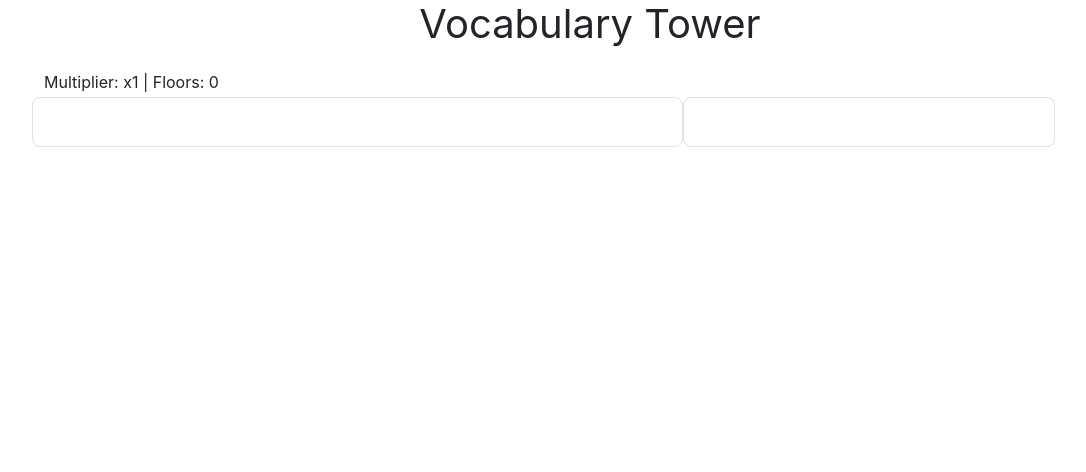
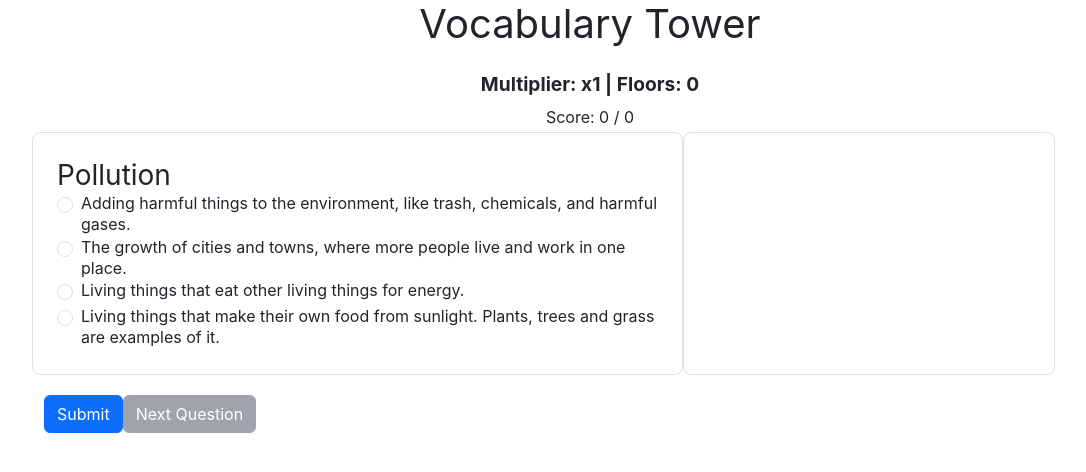
Before and after one commit to ebr93/science-vocabulary-game, a website built with webpack: page src/template.html in a window 1280 px wide. Shown: the whole page, without its empty margins (50-1136 px from the left). Built offline with nearby package versions, Linux system fonts and the light colour scheme.

Commit message:
updated game logic to questions answered incorrectly, no issues with generating new questions, updated vocab list

```diff
--- a/src/index.js
+++ b/src/index.js
@@ -1,3 +1,17 @@
+let score = 0;
+let totalQuestions = 0;
+const levels = ['easy', 'medium', 'hard'];
+let currentLevel = 'easy'; // Default level
+let pendingQuestions = []; // Store words for later
+let currentQuestion = {
+  word: null,
+  correctDefinition: null
+};
+
+  // let currentWord;
+  // let correctDefinition = '';
+const submitButton = document.querySelector('#submitButton');
+const nextButton = document.querySelector('#nextButton')
 
 document.addEventListener('DOMContentLoaded', function () {
   let wordBank = [
@@ -227,192 +241,251 @@ document.addEventListener('DOMContentLoaded', function () {
           example: "Expansion of Cities and Loss of Green Spaces"
         }
       },
+
+
+
       {
         name: "Matter",
         teks: "Properties of Matter",
         definitions: {
-          easy: "Anything that has mass and takes up space."
+          easy: "Anything that has mass and takes up space.",
+          medium: "Substances that occupy physical space and possess mass, comprising all tangible materials.",
+          example: "Rocks, Metals, and Gases"
         }
       },
       {
         name: "Classify",
         teks: "Properties of Matter",
         definitions: {
-          easy: "To sort or organize things into different groups."
+          easy: "To sort or organize things into different groups, based on its physical attributes or properties of matter.",
+          medium: "The systematic arrangement of materials based on shared characteristics or properties.",
+          example: "Sorting Rocks by Size or Minerals by Hardness"
         }
       },
       {
         name: "Measurable",
         teks: "Properties of Matter",
         definitions: {
-          easy: "Something that can be measured or quantified."
+          easy: "Something that can be measured or quantified using units",
+          medium: "Quantifiable aspects of matter that can be determined through empirical means.",
+          example: "Measuring the Mass of a Substance in Grams"
         }
       },
       {
         name: "Testable",
         teks: "Properties of Matter",
         definitions: {
-          easy: "Something that can be tested or experimented on."
+          easy: "Something that can be tested or experimented on.",
+          medium: "Characteristics of substances that can be verified through experimental procedures.",
+          example: "Testing the Boiling Point of Water"
         }
       },
       {
         name: "Observable",
         teks: "Properties of Matter",
         definitions: {
-          easy: "Something that can be seen or noticed with your 5 senses."
+          easy: "Something that can be seen or noticed with your 5 senses.",
+          medium: "Physical attributes of substances that are perceptible through sensory experience.",
+          example: "Observing the Color Change of a Chemical Reaction"
         }
       },
       {
         name: "Physical Properties",
         teks: "Properties of Matter",
         definitions: {
-          easy: "Features of matter that you can see or measure using your 5 senses or tools."
+          easy: "Features of matter that you can see or measure using your 5 senses or tools.",
+          medium: "Inherent attributes of substances that can be observed or measured without altering their chemical structure.",
+          example: "Density, Melting Point, and Boiling Point"
         }
       },
       {
         name: "Mass",
         teks: "Properties of Matter",
         definitions: {
-          easy: "How much matter an object has."
+          easy: "How much matter an object has, the more matter the more mass.",
+          medium: "The quantity of matter contained within an object, often measured in kilograms or grams.",
+          example: "Measuring the Mass of a Rock with a Balance"
         }
       },
       {
         name: "Magnetism",
         teks: "Properties of Matter",
         definitions: {
-          easy: "The force that makes certain things attract or repel each other, based on the poles of the magnet and magnetic metals."
+          easy: "The force that makes certain things attract or repel each other. Iron, nickel, cobalt and steel are the only metals affected by this force.",
+          medium: "A physical phenomenon produced by the motion of electric charge, resulting in attractive and repulsive forces between objects.",
+          example: "Using a Magnet to Separate Iron Filings from Sand"
         }
       },
       {
         name: "Physical State",
         teks: "Properties of Matter",
         definitions: {
-          easy: "The form matter takes, like solid (hard), liquid (water), or gas (like air)."
+          easy: "The form matter takes, like solid (hard), liquid (water), or gas (like air).",
+          medium: "The distinct forms that different phases of matter take on, characterized by structural differences.",
+          example: "Water Existing as Ice, Liquid, and Vapor"
         }
       },
       {
         name: "Solid",
         teks: "Properties of Matter",
         definitions: {
-          easy: "A form of matter that has a fixed shape and doesn't flow."
+          easy: "A form of matter that has a fixed shape and doesn't flow. Particles tightly packed.",
+          medium: "A state of matter characterized by structural rigidity and resistance to changes in shape or volume.",
+          example: "A Rock Retaining Its Shape Under Pressure"
         }
       },
       {
         name: "Liquid",
         teks: "Properties of Matter",
         definitions: {
-          easy: "A form of matter that flows and takes the shape of its container but keeps the same volume."
+          easy: "A form of matter that flows and takes the shape of its container but keeps the same volume. Particles are close together and always moving.",
+          medium: "A fluid state of matter that conforms to the shape of its container but retains a constant volume independent of pressure.",
+          example: "Water Taking the Shape of Its Glass"
         }
       },
       {
         name: "Gas",
         teks: "Properties of Matter",
         definitions: {
-          easy: "A form of matter that can spread out to fill any space. Cannot be seen most of the times, particles have a lot of energy."
+          easy: "A form of matter that can spread out to fill any space. Cannot be seen most of the times, particles have a lot of energy.",
+          medium: "A state of matter consisting of particles that have neither a defined volume nor shape, expanding to fill its container.",
+          example: "Air Expanding to Fill a Balloon"
         }
       },
       {
         name: "Relative Density",
         teks: "Properties of Matter",
         definitions: {
-          easy: "Whether something is heavier or lighter compared to water, deciding if it will sink or float."
-        }
-      },
-      {
-        name: "Sinking and Floating",
-        teks: "Properties of Matter",
-        definitions: {
-          easy: "If something goes down in water (sinks) or stays on the top (floats)."
+          easy: "Whether something is something sinks or floats on water. More dense sinks, less dense will float.",
+          medium: "A measure of how dense a substance is in relation to a reference substance, typically water.",
+          example: "An Apple Floating in Water and a Rock Sinking"
         }
       },
       {
         name: "Solubility",
         teks: "Properties of Matter",
         definitions: {
-          easy: "How well a substance can dissolve in water."
+          easy: "How well a substance can dissolve in water.",
+          medium: "The ability of a substance to dissolve in a solvent, forming a homogeneous solution.",
+          example: "Sugar Dissolving in Water"
         }
       },
       {
         name: "Water",
         teks: "Properties of Matter",
         definitions: {
-          easy: "Used as a standard to test sinking, floating, and solubility."
+          easy: "Material used as a standard to test sinking, floating, and solubility.",
+          medium: "A universal solvent used in experiments to gauge various physical properties and reactions.",
+          example: "Testing Objects for Buoyancy in Water"
         }
       },
       {
         name: "Conduct",
         teks: "Properties of Matter",
         definitions: {
-          easy: "To let energy flow through something easily, metals are great at this."
+          easy: "To let energy flow through something easily, metals are great at allowing energy flow.",
+          medium: "The property of a material that allows it to transmit heat or electricity with minimal resistance.",
+          example: "Copper Wires Conducting Electricity in a Circuit"
         }
       },
       {
         name: "Insulate",
         teks: "Properties of Matter",
         definitions: {
-          easy: "To not let energy go through something easily, it stops energy flow."
+          easy: "To not let energy go through or stop it, it stops energy flow.",
+          medium: "Materials that resist the flow of heat or electricity, used to prevent energy transfer.",
+          example: "Rubber Gloves Insulating Hands from Electric Shock"
         }
       },
       {
         name: "Thermal Energy",
         teks: "Properties of Matter",
         definitions: {
-          easy: "The energy that comes from heat."
+          easy: "The energy that comes from heat.",
+          medium: "The internal energy present in a system due to its temperature, a form of kinetic energy at the atomic level.",
+          example: "Feeling Warmth from a Heated Stove"
         }
       },
       {
         name: "Electric Energy",
         teks: "Properties of Matter",
         definitions: {
-          easy: "The power that comes from the flow of electricity."
+          easy: "The energy that comes from the flow of electricity.",
+          medium: "Energy made available by the flow of electric charge through a conductor.",
+          example: "Lighting a Bulb with Electrical Current"
+        }
+      },
+      {
+        name: "Light Energy",
+        teks: "Properties of Matter",
+        definitions: {
+          easy: "The energy that is made of light, you can see it.",
+          medium: "A form of electromagnetic radiation that is visible to the human eye, perceived as light.",
+          example: "Sunlight Illuminating a Room"
+        }
+      },
+      {
+        name: "Sound Energy",
+        teks: "Properties of Matter",
+        definitions: {
+          easy: "The energy that comes from vibrations, you can hear it, it travels in waves.",
+          medium: "Energy carried by sound waves, typically perceived through the sense of hearing.",
+          example: "The Vibrations from a Ringing Bell"
+        }
+      },
+      {
+        name: "Mechanical Energy",
+        teks: "Properties of Matter",
+        definitions: {
+          easy: "The energy of movement, anything that moves has this energy.",
+          medium: "The sum of potential and kinetic energy in an object that is used to do work.",
+          example: "A Winding Spring in a Toy Car"
         }
       },
       {
         name: "Mixtures",
         teks: "Properties of Matter",
         definitions: {
-          easy: "Things mixed together, materials keep their physical properties, still easy to separate. Like cereal with milk - you can see and pick out each part."
+          easy: "Things mixed together, materials keep their physical properties, still easy to separate. Like cereal with milk - you can see and pick out each part.",
+          medium: "Combinations of two or more substances where each substance retains its chemical properties and can be physically separated.",
+          example: "A salad with lettuce, tomatoes, and cucumbers where each ingredient can still be identified and separated."
         }
       },
       {
         name: "Solutions",
         teks: "Properties of Matter",
         definitions: {
-          easy: "When something (like sugar) mixes completely with something else (like water) and you can't see it anymore. Particles are mixed very well."
-        }
-      },
-      {
-        name: "Dissolve",
-        teks: "Properties of Matter",
-        definitions: {
-          easy: "Like when sugar or salt disappears in water. It's still there, but you can't see the particles as they are spread out evenly."
+          easy: "When something (like sugar) mixes completely with something else (like water) and you can't see it anymore. Hard to separate.",
+          medium: "Homogeneous mixtures where one substance (solute) is completely dissolved in another (solvent) and cannot be easily separated by physical means.",
+          example: "Saltwater, where the salt is fully dissolved in water and cannot be seen as separate particles."
         }
       }
   ];
-
-
-  let score = 0;
-  let totalQuestions = 0;
-  const levels = ['easy', 'medium', 'hard'];
-  let currentLevel = 'easy'; // Default level
-  let pendingQuestions = []; // Store words for later
 
 function getRandomElement(arr) {
     return arr[Math.floor(Math.random() * arr.length)];
 }
 
 function generateQuestion() {
+    let selectedWord;
     if (pendingQuestions.length > 0 && Math.random() > 0.5) {
         // Random chance to pick from pending questions
+        console.log(`pending questions ${pendingQuestions}`);
         selectedWord = pendingQuestions.shift();
     } else {
         // Select a random word from the word bank
         selectedWord = getRandomElement(wordBank);
     }
 
-      const correctDefinition = selectedWord.definitions[currentLevel];
+    console.log(selectedWord);
+    currentQuestion.word = selectedWord;
 
-      let choices = [correctDefinition];
+    console.log(currentQuestion.word);
+
+    currentQuestion.correctDefinition = selectedWord.definitions[currentLevel];
+
+    let choices = [currentQuestion.correctDefinition];
+
     // Generate incorrect choices
     while (choices.length < 4) {
         const randomWord = getRandomElement(wordBank);
@@ -438,10 +511,6 @@ document.addEventListener('DOMContentLoaded', function () {
             </div>
         `).join('')}
     </div>
-      <div class="d-flex justify-content-start mt-3"> <!-- Flex container for buttons -->
-          <button class="btn btn-primary" onclick="checkAnswer('${selectedWord.name}', '${correctDefinition}')">Submit</button>
-          <button id="nextButton" class="btn btn-secondary ml-2" onclick="nextQuestion()" disabled>Next Question</button>
-      </div>
     `;
 }
 
@@ -449,30 +518,31 @@ document.addEventListener('DOMContentLoaded', function () {
 function highlightAnswer(label, isCorrect) {
   label.classList.add(isCorrect ? 'text-success' : 'text-danger', 'fw-bold');
   if (isCorrect) {
-          setTimeout(nextQuestion, 500); // Proceed to next question after half a second
+      submitButton.disabled = true; // Disable the submit button if the answer is incorrect
+      setTimeout(nextQuestion, 1000); // Proceed to next question after half a second
   } else {
+    submitButton.disabled = true; // Disable the submit button if the answer is incorrect
     document.getElementById('nextButton').disabled = false; // Enable the next button for incorrect answers
   }
 }
 
 
-  function checkAnswer(wordName, correctDefinition) {
+function checkAnswer(wordName, def) {
   const allRadioButtons = document.querySelectorAll('.form-check-input');
   const selected = document.querySelector('input[name="definition"]:checked');
-    const submitButton = document.querySelector('.btn-primary'); // Reference to the submit button
+  // const submitButton = document.querySelector('.btn-primary'); // Reference to the submit button
+
+  console.log(wordName);
+  console.log(def);
 
   if (selected) {
       let isCorrect = false;
       const selectedLabel = selected.nextElementSibling;
 
-        if (selectedLabel.textContent === correctDefinition) {
+      if (selectedLabel.textContent === def) {
           isCorrect = true;
           score++; // Increment score for a correct answer
           wordBank = wordBank.filter(word => word.name !== wordName); // Remove the word from the word bank if answered correctly
-        } else {
-            let delay = Math.floor(Math.random() * 6) + 5; // Random delay between 5 to 10 questions for pending questions
-            let currentQuestionIndex = totalQuestions + delay;
-            pendingQuestions.splice(currentQuestionIndex, 0, wordBank.find(word => word.name === wordName)); // Add incorrect word to pending questions
       }
 
       highlightAnswer(selectedLabel, isCorrect);
@@ -481,34 +551,22 @@ document.addEventListener('DOMContentLoaded', function () {
           radio.disabled = true; // Disable all radio buttons after an answer is submitted
       });
 
-        if (!isCorrect) {
-            submitButton.disabled = true; // Disable the submit button if the answer is incorrect
-            document.getElementById('nextButton').disabled = false; // Enable the next button for incorrect answers
-        }
+      // this logic is applied in highlightAnswer function
+      // if (!isCorrect) {
+      //     submitButton.disabled = true; // Disable the submit button if the answer is incorrect
+      //     document.getElementById('nextButton').disabled = false; // Enable the next button for incorrect answers
+      // }
 
       totalQuestions++;
       updateScoreDisplay(); // Update the displayed score
 
       // Integrate tower logic based on the correctness of the answer
       answer(isCorrect); // Call the tower logic's answer function
-
   }
 }
 
 
-function highlightAnswer(label, isCorrect) {
-    label.classList.add(isCorrect ? 'text-success' : 'text-danger', 'fw-bold');
-    if (isCorrect) {
-        setTimeout(nextQuestion, 500); // Proceed to next question after half a second
-    } else {
-        document.getElementById('nextButton').disabled = false; // Enable the next button for incorrect answers
-    }
-}
-
 // Additional functions like nextQuestion, updateScoreDisplay, etc. should be defined as per your application's needs.
-
-
-
 
 function updateScoreDisplay() {
   document.getElementById('score').innerText = `Score: ${score} / ${totalQuestions}`;
@@ -518,11 +576,12 @@ function highlightAnswer(label, isCorrect) {
   // Reset the game area and generate a new question
   document.getElementById('game').innerHTML = '';
   generateQuestion();
-    document.getElementById('nextButton').disabled = true; // Disable next button until answer is checked
+  document.getElementById('nextButton').disabled = true; // Disable nextButton until answer is checked
+  submitButton.disabled = false; // Enables submitButton for new question
 }
 
-  window.checkAnswer = checkAnswer;
-  window.nextQuestion = nextQuestion;
+// window.checkAnswer = checkAnswer;
+// window.nextQuestion = nextQuestion;
 
 // Initial call to start the game
 generateQuestion();
@@ -531,9 +590,18 @@ function highlightAnswer(label, isCorrect) {
 const gameDiv = document.getElementById('game');
 const gameContainerDiv = document.getElementById('game-container');
 gameDiv.insertAdjacentHTML('beforebegin', `<p id="score" class="text-center">Score: ${score} / ${totalQuestions}</p>`);
-  // gameContainerDiv.insertAdjacentHTML('afterend', `<button id="nextButton" class="btn btn-secondary mt-3" onclick="nextQuestion()" disabled>Next Question</button>`);
+
+
+submitButton.addEventListener('click', () => {
+  console.log('event listener works for submit');
+  console.log(currentQuestion.correctDefinition);
+  console.log(currentQuestion.word);
+  checkAnswer(`${currentQuestion.name}`, `${currentQuestion.correctDefinition}`);
 });
 
+nextButton.addEventListener('click', () => {
+  nextQuestion(); // Proceed to next question after a second
+});
 
 // ***********************************************************************************
 // Tower game logic
@@ -624,6 +692,7 @@ function answer(correct) {
 
 // Initial tower update
 updateTower();
+});
 
 
 /*!
@@ -705,77 +774,3 @@ updateTower();
         })
     })
 })()
-
-
-// TOWER GAME
-// let tower = [];
-// let correctStreak = 0;
-// let incorrectStreak = 0;
-// let multiplier = 1;
-
-// function updateTower() {
-//     const towerElement = document.getElementById('tower');
-//     towerElement.innerHTML = ''; // Clear existing tower
-//     tower.forEach(floor => {
-//         const floorElement = document.createElement('div');
-//         floorElement.classList.add('floor', 'bg-success', 'my-1');
-//         if (floor.damaged) {
-//             floorElement.classList.remove('bg-success');
-//             floorElement.classList.add('bg-danger');
-//         }
-//         towerElement.appendChild(floorElement);
-//     });
-// }
-
-// function addFloor(multiplier) {
-//     for (let i = 0; i < multiplier; i++) {
-//         tower.push({ damaged: false });
-//     }
-//     updateTower();
-// }
-
-// function damageFloor() {
-//     if (tower.length > 0) {
-//         tower[tower.length - 1].damaged = true;
-//         updateTower();
-//     }
-// }
-
-// function removeFloor() {
-//     if (tower.length > 0) {
-//         tower.pop();
-//         updateTower();
-//     }
-// }
-
-// function answer(correct) {
-//     if (correct) {
-//         correctStreak++;
-//         incorrectStreak = 0;
-//         // Remove damage if exists
-//         if (tower.length > 0 && tower[tower.length - 1].damaged) {
-//             tower[tower.length - 1].damaged = false;
-//         }
-//         // Update multiplier based on streak
-//         if (correctStreak >= 20) multiplier = 5;
-//         else if (correctStreak >= 15) multiplier = 4;
-//         else if (correctStreak >= 10) multiplier = 3;
-//         else if (correctStreak >= 5) multiplier = 2;
-//         else multiplier = 1;
-
-//         addFloor(multiplier);
-//     } else {
-//         correctStreak = 0;
-//         incorrectStreak++;
-//         // Apply damage or remove a floor
-//         if (incorrectStreak >= 2) {
-//             removeFloor();
-//             incorrectStreak = 0; // Reset incorrect streak after removing a floor
-//         } else {
-//             damageFloor();
-//         }
-//     }
-// }
-
-// // Initial tower update
-// updateTower();
--- a/src/styles/style.css
+++ b/src/styles/style.css
@@ -40,6 +40,13 @@ img {
 
 img {
   max-width: 100%;
+}
+
+.multiplier-display {
+  text-align: center;
+  margin-bottom: 10px; /* Space between the multiplier display and the tower */
+  font-size: 1.2em; /* Larger text for the multiplier */
+  font-weight: bold; /* Make the multiplier stand out */
 }
 
 .bd-placeholder-img {
--- a/src/template.html
+++ b/src/template.html
@@ -36,6 +36,10 @@
                     <!-- Score and tower visualization will be injected here by JS -->
                 </div>
             </div>
+            <div class="d-flex justify-content-start mt-3"> <!-- Flex container for buttons -->
+                <button id="submitButton" class="btn btn-primary">Submit</button>
+                <button id="nextButton" class="btn btn-secondary ml-2" disabled>Next Question</button>
+            </div>
         </div>
     </div>
 
```
Also changed, not shown: dist/bundle251fff7dfd1ce7464240.js, dist/index.html, 2 other files. Lines whose indentation alone changed are shown as unchanged.
